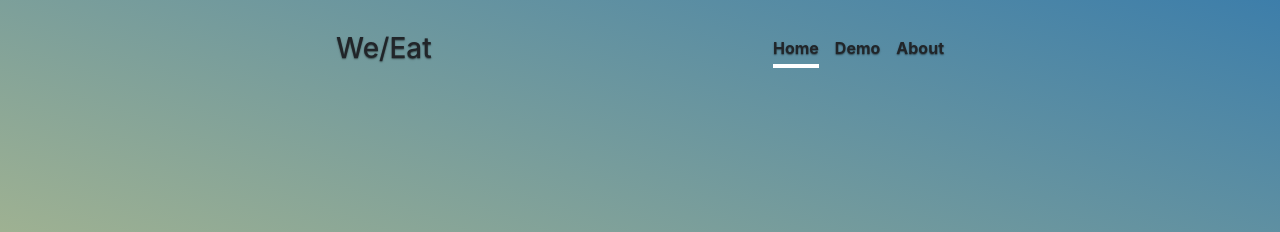
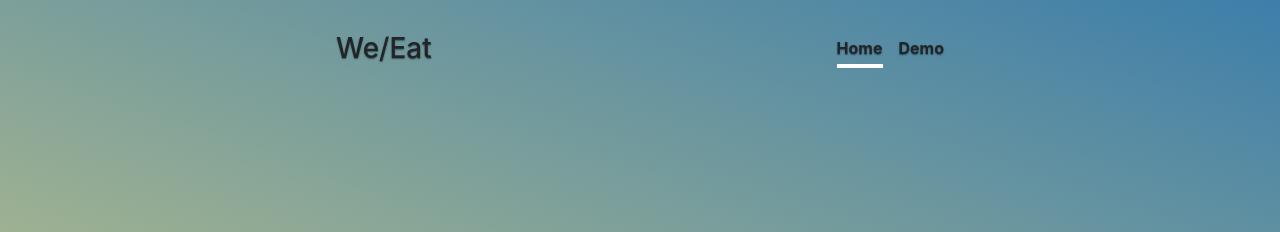
Before and after one commit to lonelyhackers/we-eat, a Jekyll site: the page index.html, which Jekyll copies as it is, in a window 1280 px wide. Shown: the top 232 px of the page. Built offline with Jekyll 4.4.1, drawn with Linux system fonts in a browser that asks for light colours.

Commit message:
Update index.html

```diff
--- a/index.html
+++ b/index.html
@@ -148,7 +148,6 @@ body {
                     <nav class="nav nav-masthead">
                         <a class="nav-link active text-body" href="">Home</a>
                         <a class="nav-link text-body" href="questions.html">Demo</a>
-                        <a class="nav-link text-body" href="about.html">About</a>
                     </nav>
                 </div>
             </div>
```
